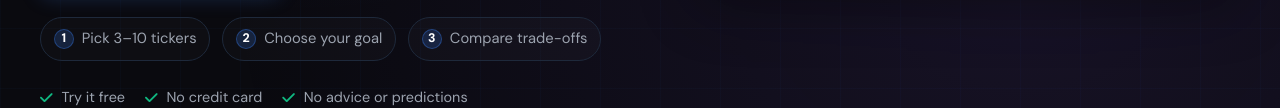
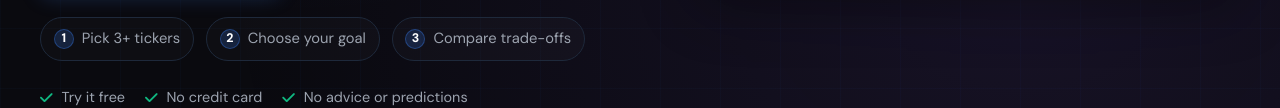
Before and after one commit to shadow6-actual/V6_EODHD_POpt, a plain HTML site: page webapp/templates/landing.html in a window 1280 px wide. Shown: the part 692-800 px from the top of the page. Drawn offline with Linux system fonts and the light colour scheme.

Commit message:
Update landing.html
pick 3+ tickers

```diff
--- a/webapp/templates/landing.html
+++ b/webapp/templates/landing.html
@@ -778,7 +778,7 @@
         </div>
 
         <div class="hero-steps" aria-label="How it works in three steps">
-          <span class="step-pill"><span class="step-num">1</span> Pick 3–10 tickers</span>
+          <span class="step-pill"><span class="step-num">1</span> Pick 3+ tickers</span>
           <span class="step-pill"><span class="step-num">2</span> Choose your goal</span>
           <span class="step-pill"><span class="step-num">3</span> Compare trade-offs</span>
         </div>
```
